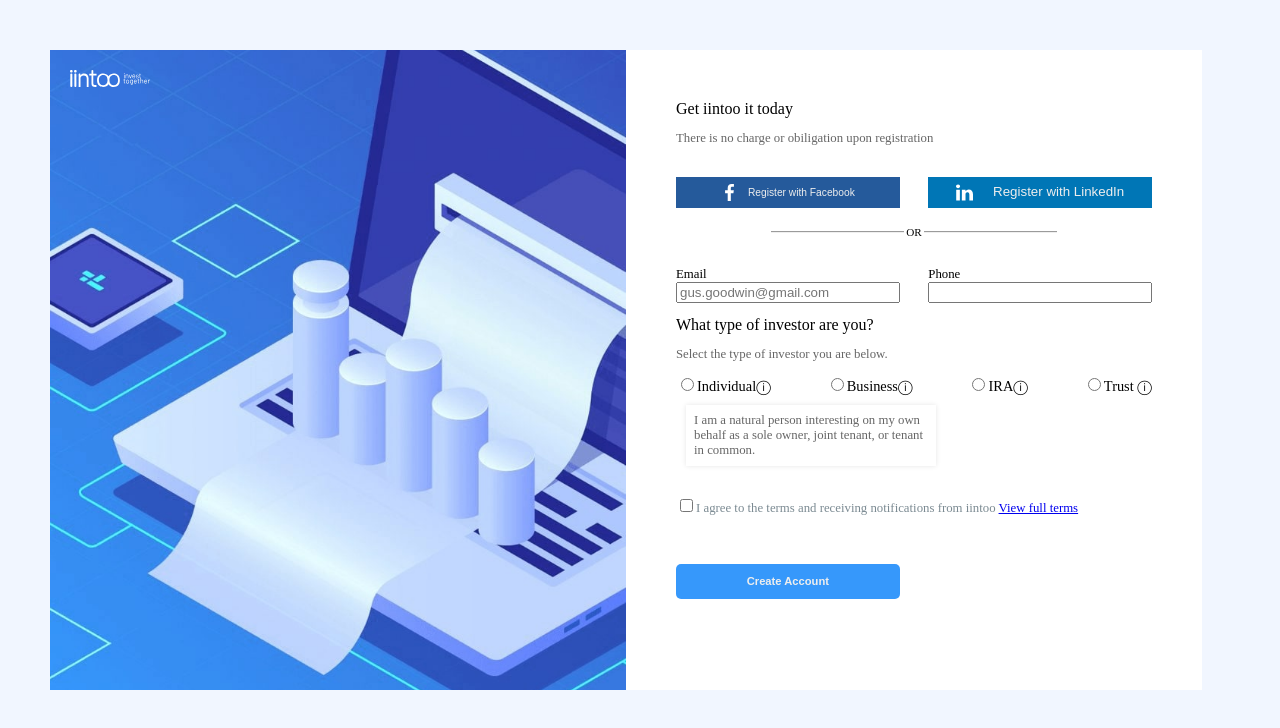
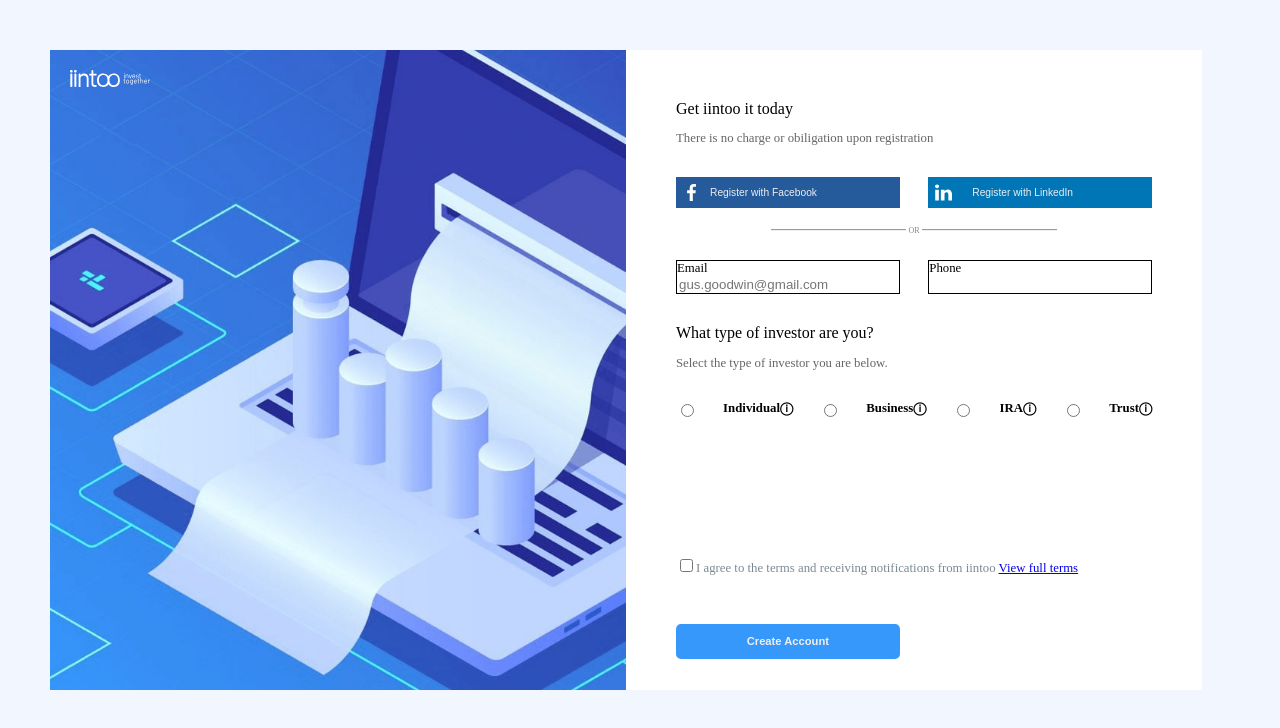
Before and after one commit to zhurbanickit/WebCore, a plain HTML site: page index.html in a window 1280 px wide. Drawn offline with Linux system fonts and the light colour scheme; a web font is replaced by a local one.

Commit message:
change description and pre-final view

```diff
--- a/index.css
+++ b/index.css
@@ -31,6 +31,7 @@
   height: 80vh;
   padding: 50px;
   background-color: #ffffff;
+  min-height: 600px;
 }
 
 .logo {
@@ -82,19 +83,18 @@
   font: transparent;
   /* /* font-weight: 200; */
   font-size: 0.8em;
-
   color: #eeeeee;
   border: none;
   background-color: #255a9b;
   width: 47%;
   display: flex;
   align-items: center;
-  justify-content: center;
+  justify-content: start;
 }
 
 .facebook-icon {
   display: flex;
-  align-items: space-around;
+  align-items: flex;
   margin: 0 10px 0 0;
 
   justify-content: center;
@@ -108,25 +108,43 @@
   background-color: #0076b6;
   width: 47%;
   display: flex;
-  /* font-size: 0.8em; */
-  /* align-items: center; */
-  justify-content: center;
+  font-size: 0.8em;
+  justify-content: start;
+  align-items: center;
 }
 
 .linkedin-icon {
   display: flex;
   /* align-items: space-around; */
+  align-items: flex;
   margin: 0 20px 0 0;
 
   justify-content: center;
   background-color: transparent;
 }
 
-.input-wraper:first-child {
-  /* margin-right: 2rem; */
+.input-wraper > input {
+  border: none;
+  box-shadow: none;
+}
+.input-wraper:hover {
+  cursor: pointer;
+  border-left: #3698fb 2px solid;
+  border-top: #7b8a92 1px solid;
+  border-right: #7b8a92 1px solid;
+  border-bottom: #7b8a92 1px solid;
+}
+
+.input-wraper {
+  display: flex;
+  flex-direction: column;
+  font-size: 0.8em;
+  width: 47%;
+  border: 1px solid #000000;
 }
 .or {
   display: flex;
+  color: #7b8a92;
   border-left: none;
   border-right: none;
   border-bottom: none;
@@ -135,16 +153,9 @@
   text-align: center;
   /* align-items: center; */
   justify-content: space-between;
-  font-weight: 400;
-  font-size: 0.7em;
+  font-weight: 100;
+  font-size: 0.5em;
   /* padding: 0 10em; */
-}
-
-.input-wraper {
-  display: flex;
-  flex-direction: column;
-  font-size: 0.8em;
-  width: 47%;
 }
 
 .input-container {
@@ -162,46 +173,68 @@
 }
 
 .second {
+  margin-top: 30px;
 }
 
 .second-checkbox-section {
   display: flex;
+  /* display: block; */
   justify-content: space-between;
-  margin: 0 50 0 50;
-  font-weight: 400;
-  font-size: 0.9em;
+  margin: 30px 0 30px 0;
+  flex-wrap: wrap;
+  font-weight: 600;
+  font-size: 0.8em;
+}
+
+.second-checkbox-section:hover {
+  cursor: pointer;
 }
 
 .description {
-  /* opacity: 0; */
-
-  display: block;
-  width: 250px;
+  /* display: none; */
+  visibility: hidden;
+  width: 220px;
   box-shadow: 0 0 5px rgba(0, 0, 0, 0.1);
   background-color: #ffffff;
   text-align: left;
   border: none;
   font-size: 0.8em;
   color: #666;
-  margin: 10px 10px 30px 10px;
+  margin: 30px 10px 30px 10px;
   padding: 8px;
+  border-radius: 3px;
 }
 
-.description:focus-visible {
-  /* opacity: 1;
-  display: block; */
+.Individual:checked ~ .description {
+  visibility: visible;
 }
 
-.Select {
-  /* display: block;
-  font-weight: 200;
-  font-size: 0.8em; */
+#individual-label {
+  margin: 0;
+  padding: 0;
 }
+
+/* .Individual:checked {
+  .description {
+    display: block !important;
+  }
+} */
+
+/* #individual-label:hover {
+  cursor: pointer;
+  color: #fc0404;
+
+  .description {
+    display: block !important;
+  } */
+/* } */
+
 .Select:hover {
   cursor: pointer;
 }
 
 .bottom-div {
+  margin: 30px 0 0 0;
   font-size: 0.8em;
   color: #7b8a92;
 }
@@ -234,3 +267,18 @@
   background-color: #eeeeee;
   background-color: #ffffff;
 } */
+
+.second {
+}
+.h3 {
+}
+.second-checkbox-section {
+}
+.Select {
+}
+.Individual {
+}
+.Business {
+}
+.description {
+}
--- a/index.html
+++ b/index.html
@@ -36,8 +36,7 @@
               height="17em"
               type="image/svg"
               class="linkedin-icon"
-            />
-            Register with LinkedIn
+            />Register with LinkedIn
           </button>
         </div>
         <br />
@@ -74,51 +73,43 @@
         <h2>What type of investor are you?</h2>
         <h3 class="h3">Select the type of investor you are below.</h3>
         <div class="second-checkbox-section">
-          <label for="">
           <input
             type="radio"
             name="accountType"
-              id="individual-id"
+            id="individual"
             class="Select Individual"
             required
-              value="I am a natural person interesting on my own behalf as a sole owner,
-          joint tenant, or tenant in common."
-            />Individualⓘ
-          </label>
+          />
+          <label for="individual" id="individual-label">Individualⓘ</label>
 
-          <label for=""
-            ><input
-              type="radio"
-              name="accountType"
-              id="business-id"
-              class="Select Business"
-              required
-            />Businessⓘ</label
-          >
-
-          <label>
           <input
             type="radio"
             name="accountType"
-              id="ira-id"
-              class="Select"
+            id="business"
+            class="Select Business"
             required
-            />IRAⓘ
-          </label>
+          /><label for="business">Businessⓘ</label>
 
-          <label>
           <input
             type="radio"
             name="accountType"
-              id="trust-id"
+            id="ira"
             class="Select"
             required
-            />Trust ⓘ
-          </label>
-        </div>
+          /><label for="ira">IRAⓘ</label>
+
+          <input
+            type="radio"
+            name="accountType"
+            id="trust"
+            class="Select"
+            required
+          /><label for="trust">Trustⓘ</label>
+
           <div class="description">
             I am a natural person interesting on my own behalf as a sole owner,
             joint tenant, or tenant in common.
+          </div>
         </div>
 
         <div class="bottom-div">
```
Lines whose indentation alone changed are shown as unchanged.
